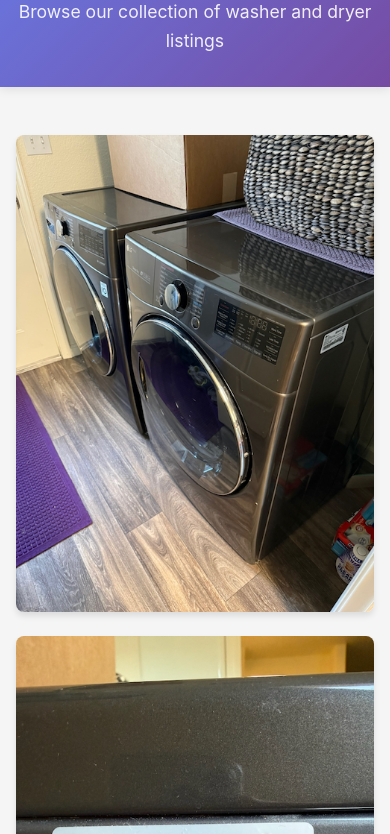
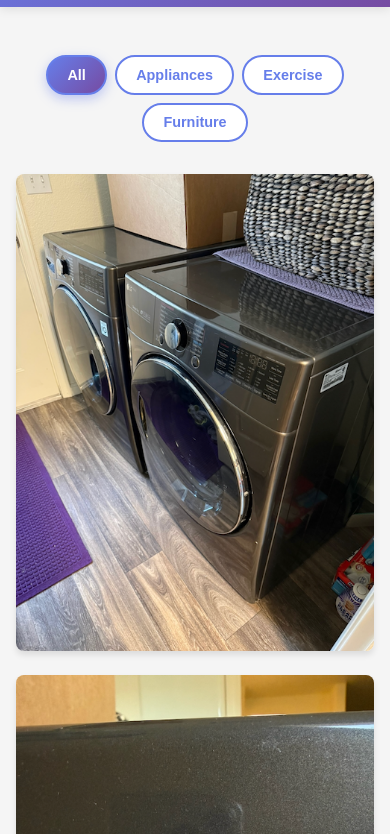
Before and after one commit to jgarr16/craigslist, a plain HTML site: page index.html in a window 390 px wide. Shown: the part 144-978 px from the top of the page. Drawn offline with Linux system fonts and the light colour scheme.

Commit message:
Add category filter functionality to gallery
- Add filter buttons for All, Appliances, Exercise, Furniture
- Implement JavaScript filtering with smooth fade animations
- Add category data attributes to all gallery items
- Update header to generic "Fauxlist Gallery"
- Style filter buttons with active states and hover effects
- Make filter buttons responsive for mobile devices

Co-Authored-By: Claude Sonnet 4.5 <noreply@anthropic.com>

```diff
--- a/index.html
+++ b/index.html
@@ -14,28 +14,35 @@
 </head>
 <body>
     <header>
-        <h1>Washer & Dryer Gallery</h1>
-        <p>Browse our collection of washer and dryer listings</p>
+        <h1>Fauxlist Gallery</h1>
+        <p>Browse our collection of listings</p>
     </header>
 
     <main>
+        <div class="filter-buttons">
+            <button class="filter-btn active" data-filter="all">All</button>
+            <button class="filter-btn" data-filter="appliances">Appliances</button>
+            <button class="filter-btn" data-filter="exercise">Exercise</button>
+            <button class="filter-btn" data-filter="furniture">Furniture</button>
+        </div>
+
         <div class="gallery">
-            <div class="gallery-item">
+            <div class="gallery-item" data-category="appliances">
                 <img src="images/craigslist_washer_dryer_1.png" alt="Washer and Dryer 1">
             </div>
-            <div class="gallery-item">
+            <div class="gallery-item" data-category="appliances">
                 <img src="images/craigslist_washer_dryer_2.png" alt="Washer and Dryer 2">
             </div>
-            <div class="gallery-item">
+            <div class="gallery-item" data-category="appliances">
                 <img src="images/craigslist_washer_dryer_3.png" alt="Washer and Dryer 3">
             </div>
-            <div class="gallery-item">
+            <div class="gallery-item" data-category="appliances">
                 <img src="images/craigslist_washer_dryer_4.png" alt="Washer and Dryer 4">
             </div>
-            <div class="gallery-item">
+            <div class="gallery-item" data-category="appliances">
                 <img src="images/craigslist_washer_dryer_5.png" alt="Washer and Dryer 5">
             </div>
-            <div class="gallery-item">
+            <div class="gallery-item" data-category="appliances">
                 <img src="images/craigslist_washer_dryer_6.png" alt="Washer and Dryer 6">
             </div>
         </div>
@@ -44,5 +51,39 @@
     <footer>
         <p>&copy; 2026 Craigslist Gallery</p>
     </footer>
+
+    <script>
+        // Filter functionality
+        const filterButtons = document.querySelectorAll('.filter-btn');
+        const galleryItems = document.querySelectorAll('.gallery-item');
+
+        filterButtons.forEach(button => {
+            button.addEventListener('click', () => {
+                const filterValue = button.getAttribute('data-filter');
+
+                // Update active button
+                filterButtons.forEach(btn => btn.classList.remove('active'));
+                button.classList.add('active');
+
+                // Filter gallery items
+                galleryItems.forEach(item => {
+                    const category = item.getAttribute('data-category');
+
+                    if (filterValue === 'all' || category === filterValue) {
+                        item.style.display = 'block';
+                        setTimeout(() => item.classList.add('show'), 10);
+                    } else {
+                        item.classList.remove('show');
+                        setTimeout(() => item.style.display = 'none', 300);
+                    }
+                });
+            });
+        });
+
+        // Show all items on initial load
+        galleryItems.forEach(item => {
+            item.classList.add('show');
+        });
+    </script>
 </body>
 </html>
--- a/styles.css
+++ b/styles.css
@@ -36,6 +36,43 @@ main {
     padding: 1rem;
 }
 
+.filter-buttons {
+    display: flex;
+    justify-content: center;
+    gap: 1rem;
+    margin-bottom: 2rem;
+    flex-wrap: wrap;
+}
+
+.filter-btn {
+    padding: 0.75rem 1.5rem;
+    border: 2px solid #667eea;
+    background: white;
+    color: #667eea;
+    font-size: 1rem;
+    font-weight: 600;
+    border-radius: 25px;
+    cursor: pointer;
+    transition: all 0.3s ease;
+    outline: none;
+}
+
+.filter-btn:hover {
+    background: #f0f0ff;
+    transform: translateY(-2px);
+    box-shadow: 0 4px 8px rgba(102, 126, 234, 0.2);
+}
+
+.filter-btn.active {
+    background: linear-gradient(135deg, #667eea 0%, #764ba2 100%);
+    color: white;
+    box-shadow: 0 4px 12px rgba(102, 126, 234, 0.4);
+}
+
+.filter-btn:active {
+    transform: translateY(0);
+}
+
 .gallery {
     display: grid;
     grid-template-columns: repeat(auto-fit, minmax(300px, 1fr));
@@ -48,7 +85,12 @@ main {
     border-radius: 8px;
     overflow: hidden;
     box-shadow: 0 4px 6px rgba(0,0,0,0.1);
-    transition: transform 0.3s ease, box-shadow 0.3s ease;
+    transition: transform 0.3s ease, box-shadow 0.3s ease, opacity 0.3s ease;
+    opacity: 0;
+}
+
+.gallery-item.show {
+    opacity: 1;
 }
 
 .gallery-item:hover {
@@ -76,6 +118,15 @@ footer {
         font-size: 2rem;
     }
 
+    .filter-buttons {
+        gap: 0.5rem;
+    }
+
+    .filter-btn {
+        padding: 0.6rem 1.2rem;
+        font-size: 0.9rem;
+    }
+
     .gallery {
         grid-template-columns: 1fr;
         gap: 1.5rem;
```
